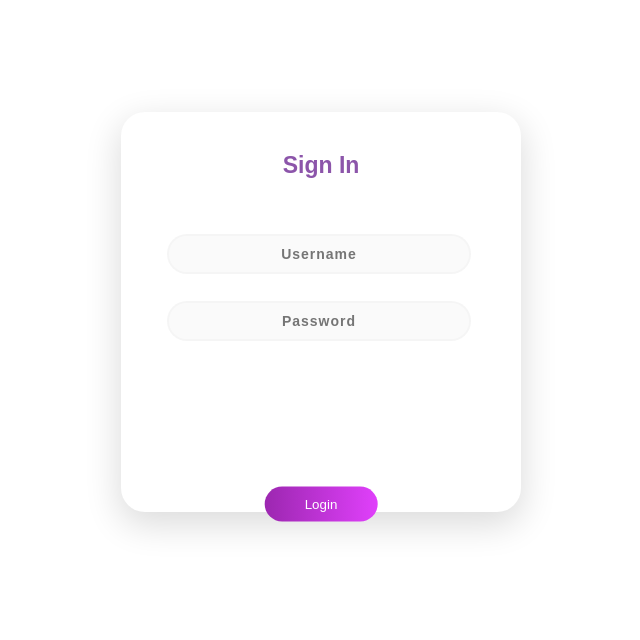
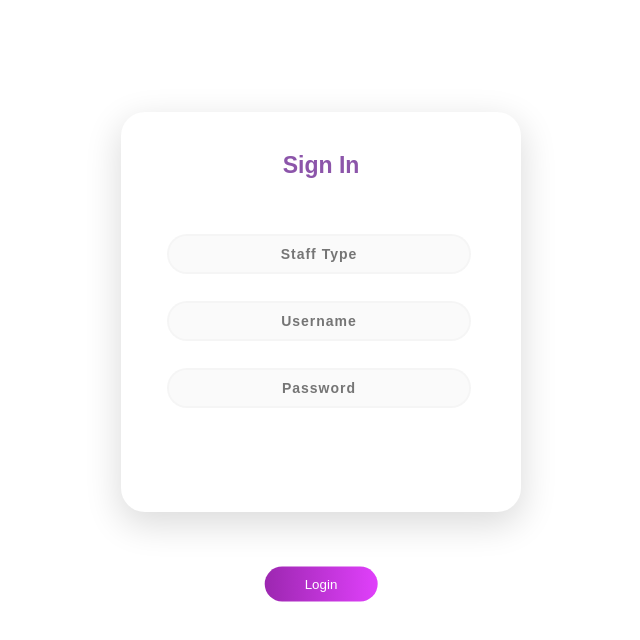
Before and after one commit to zhac299/TeamProject2021, an Angular app in the folder RestaurantWebApp/: page / in a window 1280 px wide. Shown: the top 640 px of the page, without its empty margins (319-959 px from the left). Built offline with nearby package versions, Linux system fonts and the light colour scheme.

Commit message:
Implementing staff types to help out the front-end for further sprints.

```diff
--- a/RestaurantWebApp/src/app/login-input/login-input.component.html
+++ b/RestaurantWebApp/src/app/login-input/login-input.component.html
@@ -2,6 +2,8 @@
     <div class = "sign">
         <h1 class = "welcome">Sign In</h1>
         <form class = "form1">
+            <input class="pass" type = "text"  name = "staff" [(ngModel)] = "staff" placeholder = "Staff Type"/>
+            <br/>
             <input class="un"  type = "text" name = "username" [(ngModel)] = "username" placeholder = "Username" >
             <br/>
             <input class="pass" type = "password"  name = "password" [(ngModel)] = "password" placeholder = "Password"/>
--- a/RestaurantWebApp/src/app/login-input/login-input.component.sass
+++ b/RestaurantWebApp/src/app/login-input/login-input.component.sass
@@ -67,7 +67,7 @@ form.form1
 .submit
   margin: 0
   position: absolute
-  top: 63%
+  top: 73%
   left: 50%
   -ms-transform: translate(-50%, -50%)
   transform: translate(-50%, -50%)
--- a/RestaurantWebApp/src/app/login-input/login-input.component.ts
+++ b/RestaurantWebApp/src/app/login-input/login-input.component.ts
@@ -12,6 +12,7 @@ export class InputComponent implements OnInit {
 
     username: string = "";
     password: string = "";
+    staff:string = "";
 
     constructor(private input: InputService, private router:Router) { }
     loginTwo: Login[] = [];
@@ -21,7 +22,8 @@ export class InputComponent implements OnInit {
     onSubmit() {
         const login2 = {
             username: this.username,
-            password: this.password
+            password: this.password,
+            staff: this.staff
         }
 
         this.input.getLogin().subscribe( login => {
--- a/RestaurantWebApp/src/assets/mockDb.json
+++ b/RestaurantWebApp/src/assets/mockDb.json
@@ -36,7 +36,8 @@
   "Login": [
       {
         "username": "davidakinsanya",
-        "password": "cs2910"
+        "password": "cs2910",
+        "staff": "Boss"
       }
   ]
 }
--- a/RestaurantWebApp/src/models/Login.ts
+++ b/RestaurantWebApp/src/models/Login.ts
@@ -1,4 +1,5 @@
 export class Login {
     username!: string;
     password!: string;
+    staff!: string;
   }
```
